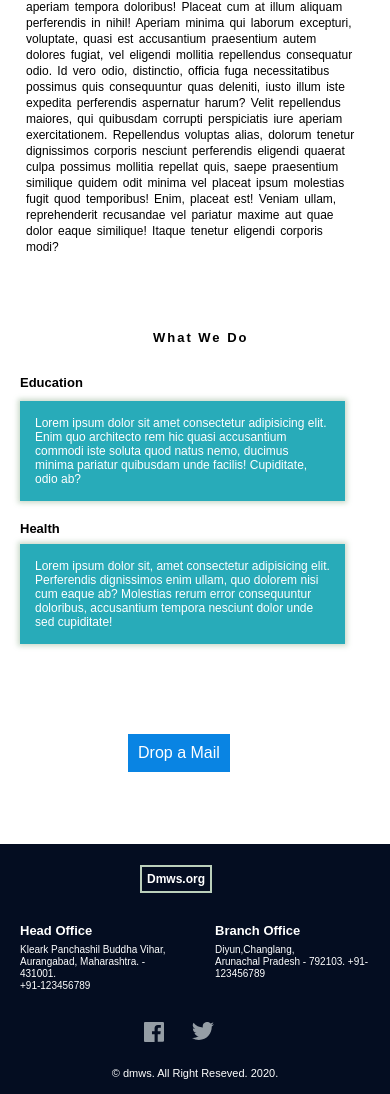
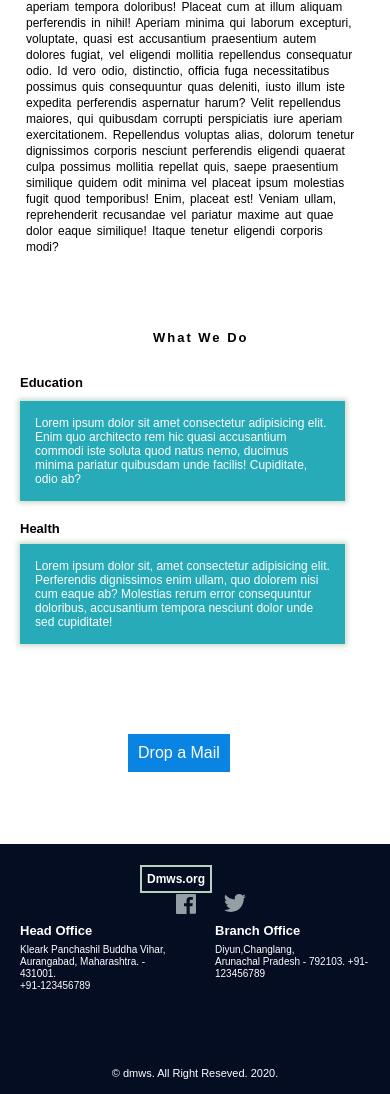
Before and after one commit to chakmakamal/dmws, a plain HTML site: page index.html in a window 390 px wide. Shown: the part 626-1720 px from the top of the page. Drawn offline with Linux system fonts and the light colour scheme.

Commit message:
Update style.css

```diff
--- a/style.css
+++ b/style.css
@@ -569,15 +569,15 @@ outline: none;
             /* ==== social connect === */
             .dmwsFb{
                 position: absolute;
-                top : 103rem;
-                left: 9rem;
+                top : 95rem;
+                left: 11rem;
                 width: 19.5px;;
             }
             .dmwsTwitter{
 
                 position: absolute;
-                top: 103rem;
-                left: 12rem;
+                top: 95rem;
+                left: 14rem;
                 width: 22px;
             }
         #dropmail{
```
